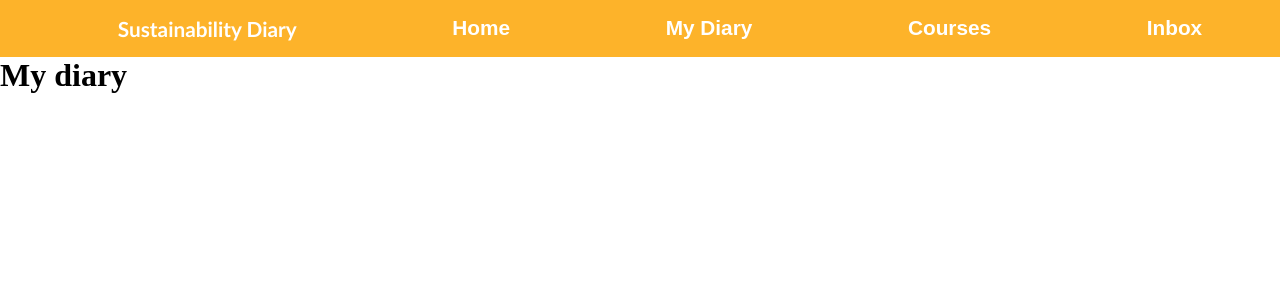
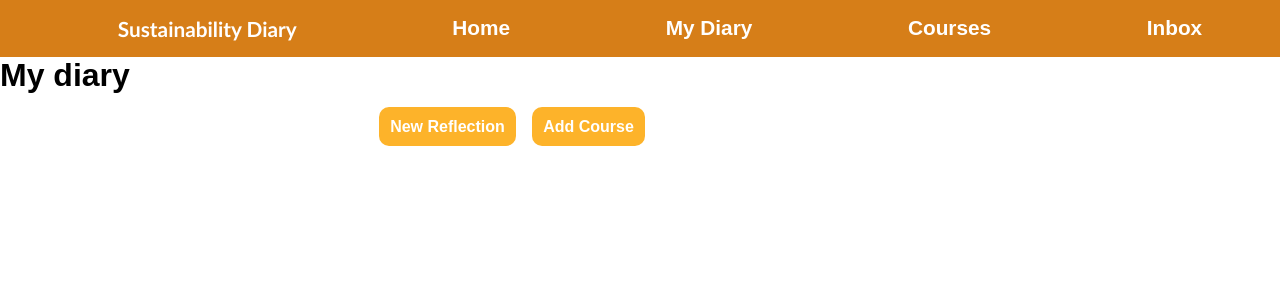
Before and after one commit to AndrChr0/Web-Prosjekt-Gruppe-2, a React (Vite) app in the folder front-end/: page /diary in a window 1280 px wide. Shown: the top 300 px of the page. Built offline with nearby package versions, Linux system fonts and the light colour scheme.

Commit message:
added some styles

```diff
--- a/front-end/src/App.jsx
+++ b/front-end/src/App.jsx
@@ -14,13 +14,11 @@ function App() {
     <>
       <nav>
         <ul>
-          <li><span className="nav-link" id="nav-logo">Sustainability Diary</span></li>
+          <li><Link to="/" className="nav-link" id="nav-logo">Sustainability Diary</Link></li>
             <li><Link to="/" className="nav-link">Home</Link></li>
             <li><Link to="/diary" className="nav-link">My Diary</Link></li>
             <li><Link to="/courses" className="nav-link">Courses</Link></li>
             <li><Link to="/inbox" className="nav-link">Inbox</Link></li>
-            {/* <li><Link to="/new_reflection" className="nav-link">New Reflection</Link></li> */}
-            {/* <li><Link to="/add_course" className="nav-link">Add Course</Link></li> */}
         </ul>
       </nav>
         <Routes>
@@ -28,6 +26,9 @@ function App() {
           <Route path="/diary" element={<MyDiary />} />
           <Route path="/courses" element={<Courses />} />
           <Route path="/inbox" element={<Inbox />} />
+          <Route path="/new_reflection" element={<NewReflection/>}/>
+          <Route path="/add_course" element={<AddCourse/>}/>
+
         </Routes>
     </>
   );
--- a/front-end/src/assets/styles/App.css
+++ b/front-end/src/assets/styles/App.css
@@ -1,16 +1,25 @@
 * {
   margin: 0;
   box-sizing: border-box;
+  font-family: Arial, Helvetica, sans-serif;
+}
+
+main {
+  margin-top: 3vh;
+  width: 80%;
+  display: flex;
+  flex-direction: column;
+  justify-content: center;
+  align-items: center;
 }
 
 .show-mongo-objects {
-  background-color: rgb(192, 192, 192);
   width: 30vw;
   height: 100%;
 }
 
 nav {
-  background-color: rgb(253, 179, 42);
+  background-color: rgb(214, 126, 24);
   padding: 1em 0;
 }
 
@@ -21,6 +30,10 @@ nav ul {
 
 nav li {
   list-style-type: none;
+}
+
+nav li .nav-link:hover {
+  color: black;
 }
 
 nav li .nav-link {
@@ -35,11 +48,30 @@ nav li .nav-link {
   font-family: "Gill Sans", "Gill Sans MT", Calibri, "Trebuchet MS", sans-serif;
 }
 
+.main-menu-btn {
+  background-color: rgb(253, 179, 42);
+  padding: 0.7em;
+  border-radius: 10px;
+  color: white;
+  text-decoration: none;
+  font-weight: bolder;
+}
+
+.main-btn-container {
+  display: flex;
+  gap: 1em;
+}
+
 @media (max-width: 600px) {
   nav ul {
     flex-direction: column;
   }
-  nav li .nav-link {
+  nav li {
+    text-decoration-color: white;
+    margin-bottom: 2vh;
+  }
+  #nav-logo {
     text-decoration: underline;
+    font-size: 1.5em;
   }
 }/*# sourceMappingURL=App.css.map */
--- a/front-end/src/assets/styles/App.scss
+++ b/front-end/src/assets/styles/App.scss
@@ -1,32 +1,38 @@
 * {
   margin: 0;
   box-sizing: border-box;
+  font-family: Arial, Helvetica, sans-serif;
 }
 
+main {
+  margin-top: 3vh;
+  width: 80%;
+  display: flex;
+  flex-direction: column;
+  justify-content: center;
+  align-items: center;
+}
 
 .show-mongo-objects {
-  background-color: rgb(192, 192, 192);
   width: 30vw;
   height: 100%;
 }
 
-
-
 nav {
-  background-color: rgb(253, 179, 42);
+  background-color: rgb(214 126 24);
   padding: 1em 0;
 }
 nav ul {
   display: flex;
-  // align-items: end;
-  // justify-content: flex-end;
-  // gap: 1em;
   justify-content: space-around;
 }
 
 nav li  {
   list-style-type: none;
-  // text-decoration: none;
+}
+
+nav li .nav-link:hover  {
+color: black;
 }
 
 nav li .nav-link  {
@@ -38,18 +44,41 @@ nav li .nav-link  {
 }
 
 #nav-logo {
-  // margin-right: 2em;
   font-family: 'Gill Sans', 'Gill Sans MT', Calibri, 'Trebuchet MS', sans-serif;
 }
 
+.main-menu-btn {
+  background-color: rgb(253, 179, 42);
+  padding: .7em;
+  border-radius: 10px;
+  // margin-top: 2vh;
+  // margin-left: 50vw;
+  color: white;
+  text-decoration: none;
+  font-weight: bolder;
+}
+.main-btn-container {
+  display: flex;
+  // width: 100%;
+  // flex-direction: column;
+  gap: 1em;
+  // position: absolute;
+  // top: 17vh;
+  // left: 9vw;
+  // align-items: flex-start;
+}
 @media (max-width: 600px) {
   nav ul {
     flex-direction: column;
   }
 
-  nav li .nav-link  {
-   text-decoration: underline;
+  nav li {
+   text-decoration-color: white;
+   margin-bottom: 2vh;
   }
 
-
+  #nav-logo {
+    text-decoration: underline;
+    font-size: 1.5em;
+  }
 }
--- /dev/null
+++ b/front-end/src/components/MainMenuButton.jsx
@@ -0,0 +1,13 @@
+import { Link } from "react-router-dom";
+
+function MainMenuButton(props) {
+  const path = props.path;
+  const buttonName = props.buttonName;
+  return (
+    <div>
+      <Link className="main-menu-btn" to={path}>{buttonName}</Link>
+    </div>
+  );
+}
+
+export default MainMenuButton;
--- a/front-end/src/pages-student/Home.jsx
+++ b/front-end/src/pages-student/Home.jsx
@@ -1,5 +1,7 @@
 import React, { useEffect, useState } from "react";
 import axios from "axios";
+import MainMenuButton from "../components/MainMenuButton";
+// import AddCourse from "./pages-student/AddCourse";
 
 function Home() {
   const [reflections, setReflections] = useState([]);
@@ -20,6 +22,7 @@ function Home() {
   }, []);
 
   return (
+    <main>
       <div className="show-mongo-objects">
         <h1>Show reflections</h1>
 
@@ -46,6 +49,7 @@ function Home() {
           </div>
         )}
       </div>
+    </main>
   );
 }
 
--- a/front-end/src/pages-student/MyDiary.jsx
+++ b/front-end/src/pages-student/MyDiary.jsx
@@ -1,7 +1,22 @@
-function MyDiary(){
-return(
-    <h1>My diary</h1>
-)
+import MainMenuButton from "../components/MainMenuButton";
+function MyDiary() {
+  return (
+    <>
+      <h1>My diary</h1>
+      <main>
+      <div className="main-btn-container">
+        <MainMenuButton
+          path="/new_reflection"
+          buttonName="New Reflection"
+        ></MainMenuButton>
+        <MainMenuButton
+          path="/add_course"
+          buttonName="Add Course"
+        ></MainMenuButton>
+      </div>
+      </main>
+    </>
+  );
 }
 
-export default MyDiary
+export default MyDiary;
```
Also changed, not shown: 1 other file (tests, documents, lock files or other folders). Lines whose indentation alone changed are shown as unchanged.
